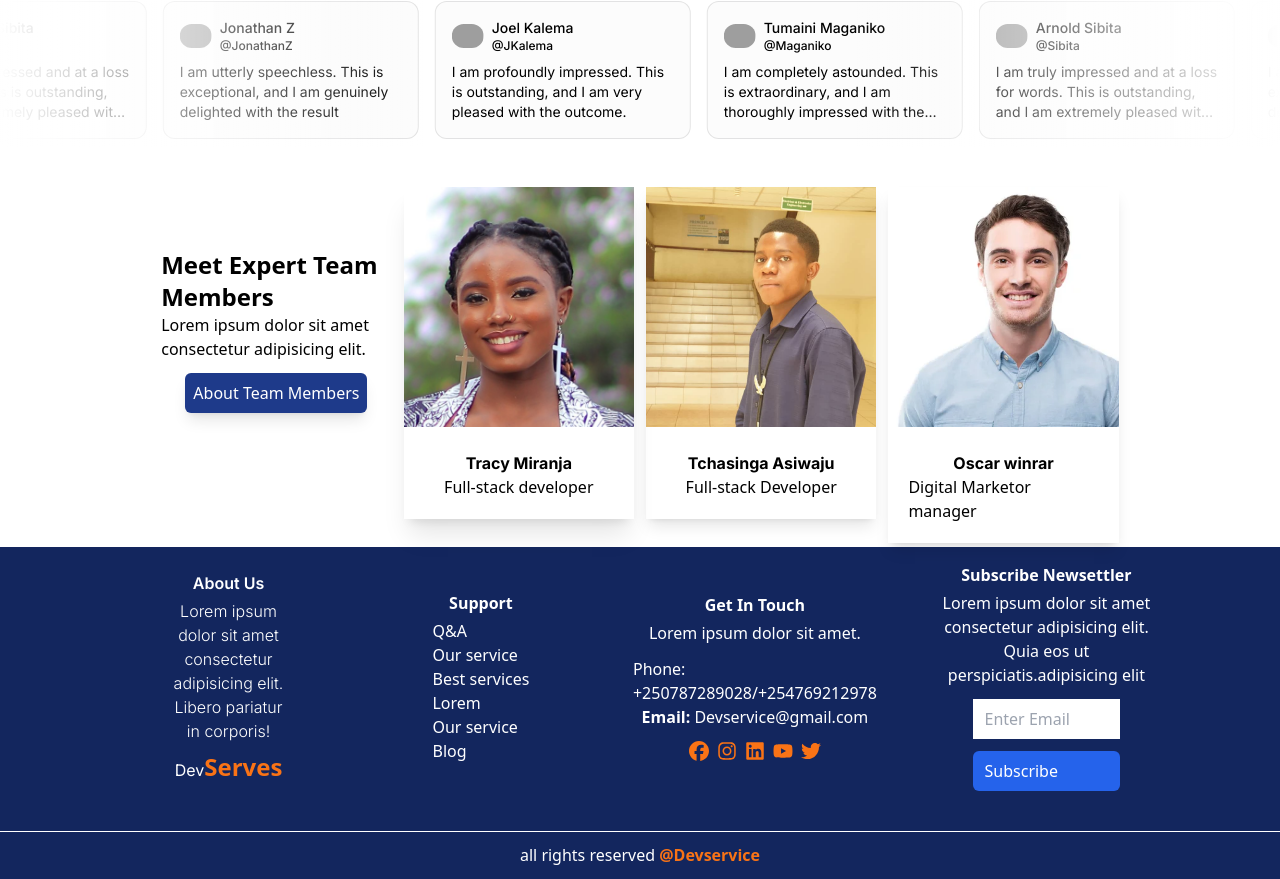
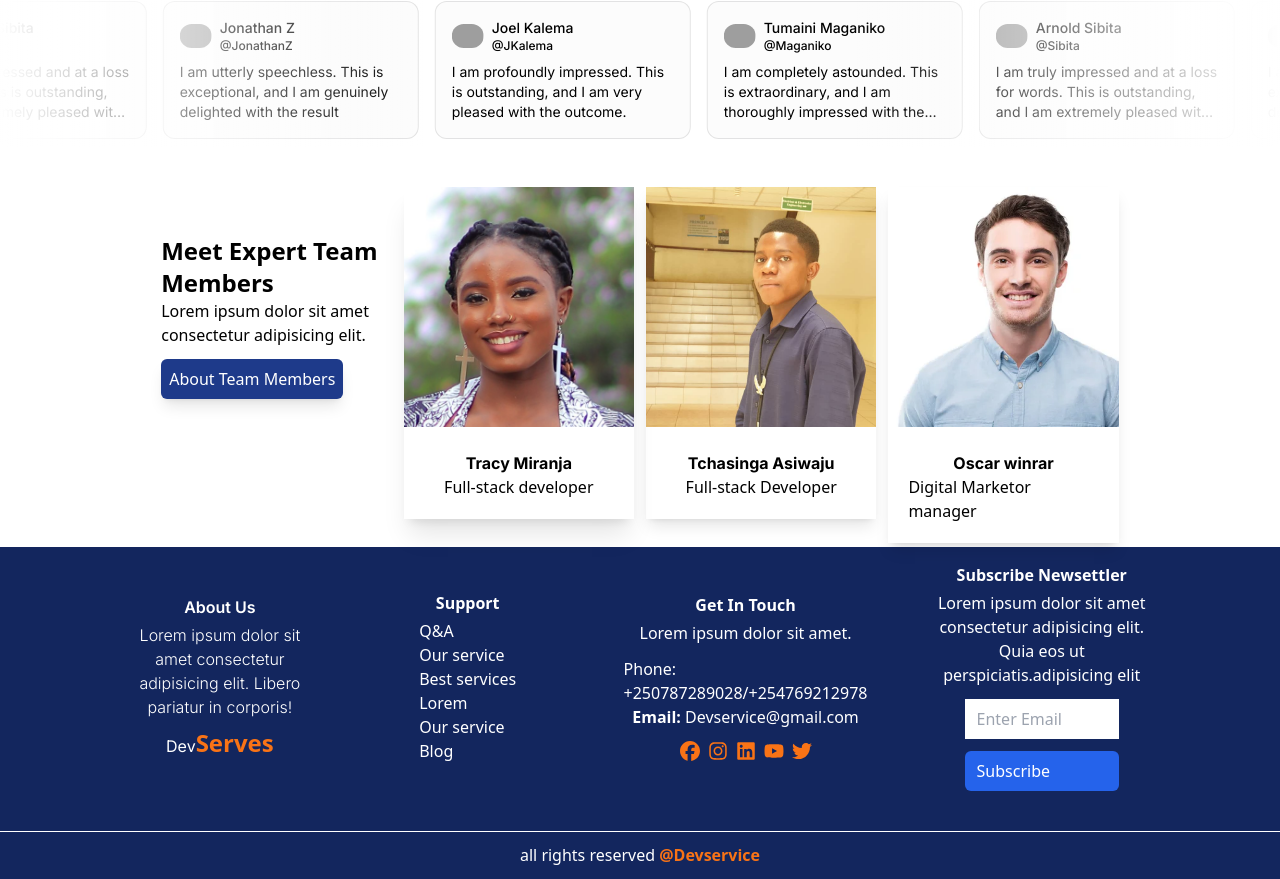
Before and after one commit to tchasinga/devservice, a Next.js app: page / in a window 1280 px wide. Shown: the part 2466-3345 px from the top of the page. Built offline with nearby package versions, Linux system fonts and the light colour scheme; grey boxes are pictures that could not be loaded.

Commit message:
Modified team section

```diff
--- a/src/app/Components/Footer.jsx
+++ b/src/app/Components/Footer.jsx
@@ -11,7 +11,7 @@ function Footer() {
   return (
     <div className="flex flex-col  justify-center items-center h-fit  md:h-fit w-full bg-[#13265e] mt-5 text-white mb-0 pt-4">
       <div className="flex gap-16 h-fit  md:h-fit md:w-[80%] justify-center items-center flex-col md:flex-row  md:mb-10">
-        <div className="w-[100%] h-fit md:w-[25%] flex justify-center items-center flex-col pr-10 pl-10">
+        <div className="w-[100%] h-fit md:w-[25%] flex justify-center items-center flex-col ">
           <h2 className="font-semibold">About Us</h2>
           <p className="mt-1 font-light text-center">
             Lorem ipsum dolor sit amet consectetur adipisicing elit. Libero
--- a/src/app/Components/Team.jsx
+++ b/src/app/Components/Team.jsx
@@ -3,7 +3,7 @@ import React from "react";
 function Team() {
   return (
     <div className="w-[100%] h-fit flex flex-col gap-3 justify-center md:flex-row md:h-[40vh] mb-10">
-      <div className=" w-[100%] md:w-[18%] h-[30vh] pt-12 flex justify-center items-center flex-col">
+      <div className=" w-[100%] md:w-[18%] h-[30vh] pt-12 flex justify-center items-center flex-col md:justify-start md:items-start">
         <h1 className="font-poppins font-sans font-bold text-2xl">
           Meet Expert Team Members
         </h1>
```
